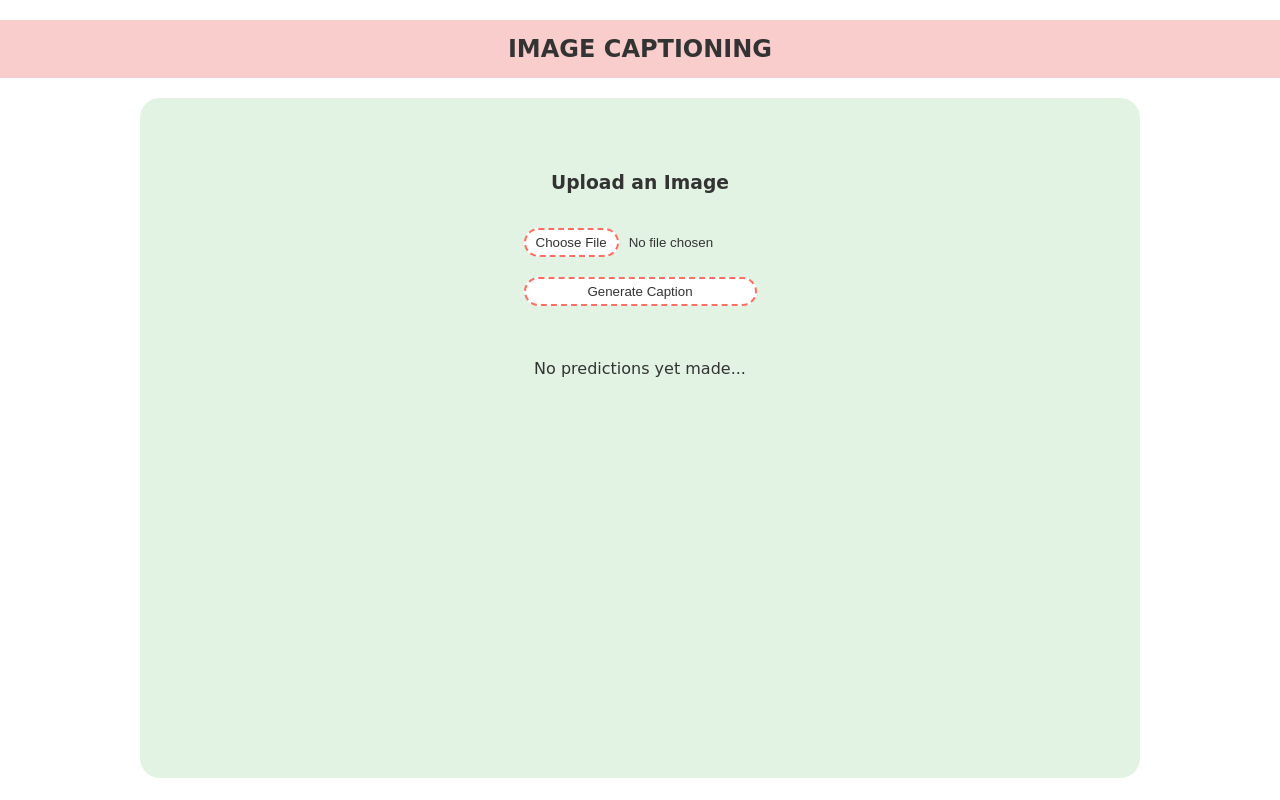
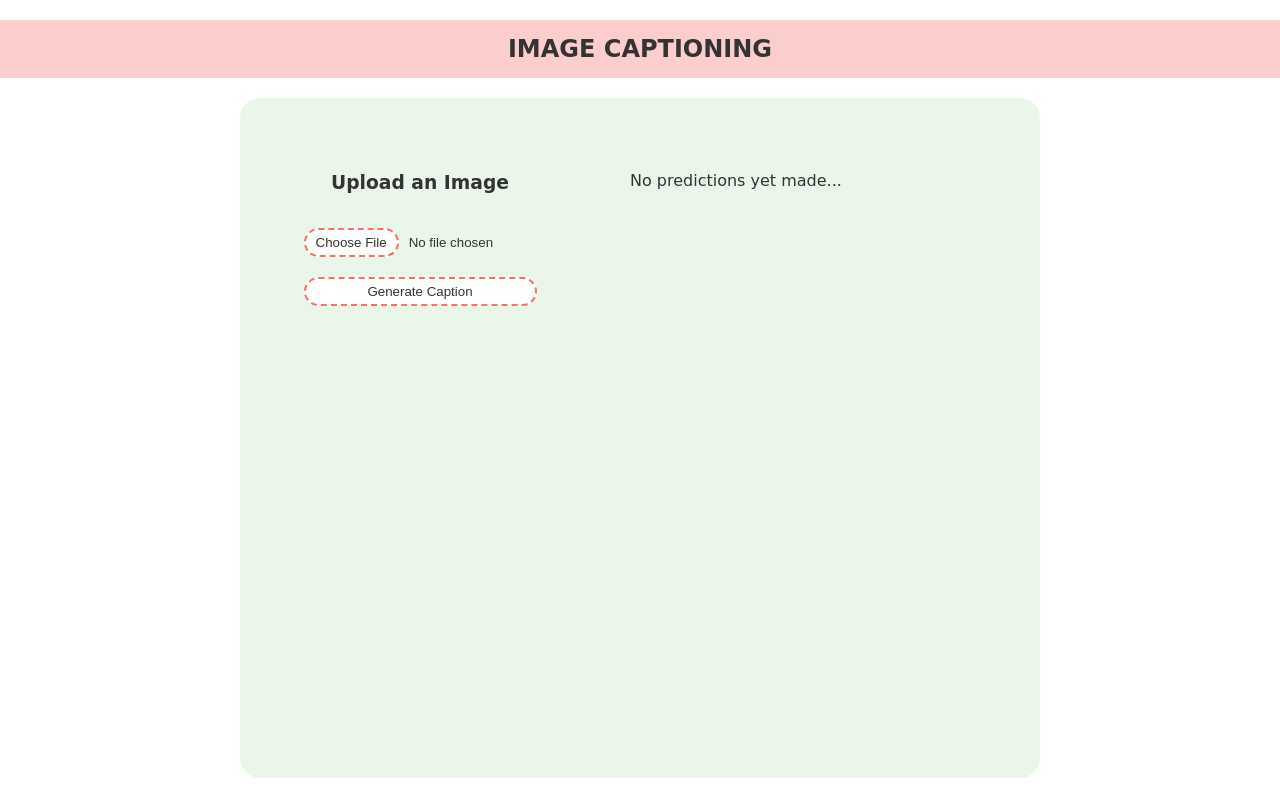
Before and after one commit to shgyg99/ImageCaptioning, a Flask app: page / in a window 1280 px wide. Run offline with Flask 3, Linux system fonts and the light colour scheme.

Commit message:
Edit application frontend

```diff
--- a/static/styles.css
+++ b/static/styles.css
@@ -8,8 +8,8 @@
 
 :root {
   --main-color: #ff6f61;
-  --secondary-color: #e2f3e3;
-  --primary-color: #facdcd;
+  --secondary-color: #ebf6eb;
+  --primary-color: #fbcdcd;
   --light-bg: #ffffff;
   --dark-bg: #333333;
 }
@@ -43,9 +43,9 @@ body h2 {
 
 .container {
   display: flex;
-  flex-direction: column;
-  align-items: center;
-  max-width: 1000px;
+  flex-direction: row;
+  gap: 50px;
+  max-width: 800px;
   min-height: calc(100vh - 120px);
   margin: 20px auto;
   padding: 20px;
@@ -54,11 +54,10 @@ body h2 {
   border-radius: 20px;
 }
 
-.container .upload-section {
+.upload-section {
   display: flex;
   flex-direction: column;
   align-items: center;
-  justify-content: center;
 }
 
 .upload-section form {
@@ -67,11 +66,10 @@ body h2 {
 }
 
 .image-preview {
-  margin-top: 40px;
-  max-width: 400px;
+  max-width: 300px;
 }
 .image-preview img {
-  width: 100%;
+  width: 70%;
   height: auto;
   border-radius: 8px;
   box-shadow: 0 2px 8px rgba(0, 0, 0, 0.1);
@@ -79,22 +77,24 @@ body h2 {
 
 .image-preview h4 {
   margin-bottom: 20px;
-  text-align: center;
+  text-align: left;
 }
 .caption-box {
-  margin-top: 15px;
   margin-bottom: 15px;
 }
 
 .upload-section {
   margin-bottom: 20px;
-    max-width: 400px;
+    max-width: 200px;
+    margin: 0 60px;
 
 }
 
-.result-section p {
-    margin-top: 20px;
+.results {
+  display: flex;
+  flex-direction: column;
 }
+
 
 .upload-section h3 {
     margin-bottom: 20px;
--- a/templates/index.html
+++ b/templates/index.html
@@ -30,7 +30,8 @@
           />
           <button type="submit">Generate Caption</button>
         </form>
-
+      </div>
+      <div class="results">
         <div class="image-preview" id="previewContainer" style="display: none">
           <h4>Selected Image:</h4>
           <img id="imagePreview" src="#" alt="Image Preview" />
@@ -45,17 +46,17 @@
           />
         </div>
         {% endif %}
-      </div>
-
         <div class="result-section">
           {% if prediction_text %}
-        <div class="caption-box" >
+          <div class="caption-box">
             <p>{{ prediction_text }}</p>
           </div>
           {% else %}
           <p>No predictions yet made...</p>
           {% endif %}
         </div>
+      </div>
+
     </div>
     <script>
       document
@@ -85,8 +86,7 @@
           const submitBtn = this.querySelector("button");
 
           submitBtn.disabled = true;
-          resultDiv.innerHTML =
-            "<p>Generating caption...</p>";
+          resultDiv.innerHTML = "<p>Generating caption...</p>";
 
           try {
             const response = await fetch("/predict", {
```
Lines whose indentation alone changed are shown as unchanged.
